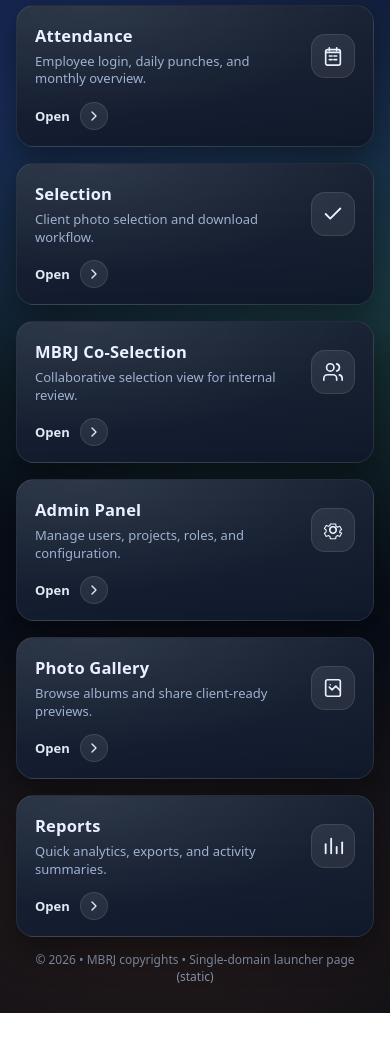
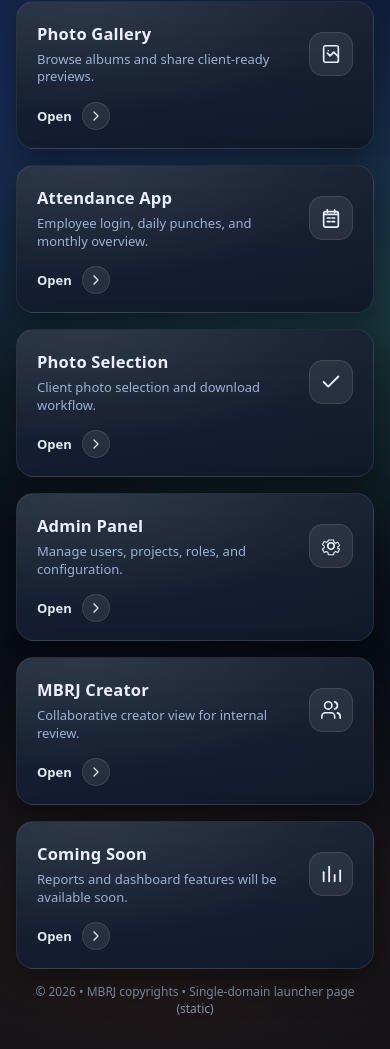
Before and after one commit to rohansolse/mbrj-main, a plain HTML site: page index.html in a window 390 px wide. Shown: the part 93-1142 px from the top of the page. Before the commit the page ends 1106 px from the top, so only its background shows below. Drawn offline with Linux system fonts and the light colour scheme.

Commit message:
Adjust MBRJ landing layout

```diff
--- a/index.html
+++ b/index.html
@@ -30,9 +30,9 @@
         radial-gradient(900px 500px at 40% 90%, rgba(255, 140, 80, .12), transparent 60%),
         linear-gradient(180deg, var(--bg1), var(--bg2));
       display:flex;
-      align-items:center;
+      align-items:flex-start;
       justify-content:center;
-      padding: 28px 16px;
+      padding: 24px 16px 32px;
     }
 
     .wrap{
@@ -85,13 +85,14 @@
       gap: 16px;
     }
 
-    @media (max-width: 980px){
+    @media (max-width: 1180px){
+      .wrap{ width:min(940px, 100%); }
       .grid{ grid-template-columns: repeat(2, minmax(0, 1fr)); }
       .topbar{ align-items:flex-start; }
       .hint{ text-align:left; max-width: unset; }
     }
 
-    @media (max-width: 560px){
+    @media (max-width: 720px){
       .grid{ grid-template-columns: 1fr; }
     }
 
@@ -210,9 +211,23 @@
       text-align:center;
     }
 
-    /* Make it feel centered vertically even with short screens */
-    @media (max-height: 700px){
-      body{ align-items:flex-start; }
+    @media (min-width: 721px) and (max-width: 1180px) and (orientation: portrait){
+      .wrap{ width:min(820px, 100%); }
+    }
+
+    @media (max-width: 1180px){
+      .tile{
+        min-height: 148px;
+        padding: 20px 20px 18px;
+      }
+      .title{ font-size: 18px; }
+      .desc{ font-size: 13.5px; }
+      .cta{ margin-top: 16px; }
+    }
+
+    @media (max-width: 720px){
+      .title{ font-size: 16.5px; }
+      .desc{ font-size: 13px; }
     }
   </style>
 </head>
@@ -221,17 +236,42 @@
   <main class="wrap">
     <div class="topbar">
       <div class="brand">
-        <h1>Welcome</h1>
+        <h1>Welcome to MBRJ</h1>
         <p>Select a module to continue.</p>
       </div>
     </div>
 
     <section class="grid">
-      <!-- 1) Attendance -->
-      <a class="tile accent-blue" href="/attendance" aria-label="Go to Attendance">
+      <!-- 1) Photo Gallery -->
+      <a class="tile accent-pink" href="/gallery" aria-label="Go to Photo Gallery">
         <div class="row">
           <div>
-            <h2 class="title">Attendance</h2>
+            <h2 class="title">Photo Gallery</h2>
+            <p class="desc">Browse albums and share client-ready previews.</p>
+          </div>
+          <div class="icon" aria-hidden="true">
+            <!-- image icon -->
+            <svg width="22" height="22" viewBox="0 0 24 24" fill="none">
+              <path d="M4 5a2 2 0 0 1 2-2h12a2 2 0 0 1 2 2v14a2 2 0 0 1-2 2H6a2 2 0 0 1-2-2V5Z" stroke="currentColor" stroke-width="1.8"/>
+              <path d="M8 11l3 3 4-4 5 5" stroke="currentColor" stroke-width="1.8" stroke-linecap="round" stroke-linejoin="round"/>
+              <path d="M9 9.2a.8.8 0 1 0 0-1.6.8.8 0 0 0 0 1.6Z" fill="currentColor"/>
+            </svg>
+          </div>
+        </div>
+        <div class="cta">
+          Open <span class="arrow" aria-hidden="true">
+            <svg width="16" height="16" viewBox="0 0 24 24" fill="none">
+              <path d="M9 18l6-6-6-6" stroke="currentColor" stroke-width="2" stroke-linecap="round" stroke-linejoin="round"/>
+            </svg>
+          </span>
+        </div>
+      </a>
+
+      <!-- 2) Attendance App -->
+      <a class="tile accent-blue" href="/attendance" aria-label="Go to Attendance App">
+        <div class="row">
+          <div>
+            <h2 class="title">Attendance App</h2>
             <p class="desc">Employee login, daily punches, and monthly overview.</p>
           </div>
           <div class="icon" aria-hidden="true">
@@ -251,43 +291,17 @@
         </div>
       </a>
 
-      <!-- 2) Selection -->
-      <a class="tile accent-green" href="/selection" aria-label="Go to Selection">
+      <!-- 3) Photo Selection -->
+      <a class="tile accent-green" href="/selection" aria-label="Go to Photo Selection">
         <div class="row">
           <div>
-            <h2 class="title">Selection</h2>
+            <h2 class="title">Photo Selection</h2>
             <p class="desc">Client photo selection and download workflow.</p>
           </div>
           <div class="icon" aria-hidden="true">
             <!-- check icon -->
             <svg width="22" height="22" viewBox="0 0 24 24" fill="none">
               <path d="M20 6L9 17l-5-5" stroke="currentColor" stroke-width="2" stroke-linecap="round" stroke-linejoin="round"/>
-            </svg>
-          </div>
-        </div>
-        <div class="cta">
-          Open <span class="arrow" aria-hidden="true">
-            <svg width="16" height="16" viewBox="0 0 24 24" fill="none">
-              <path d="M9 18l6-6-6-6" stroke="currentColor" stroke-width="2" stroke-linecap="round" stroke-linejoin="round"/>
-            </svg>
-          </span>
-        </div>
-      </a>
-
-      <!-- 3) MBRJ Co-Selection -->
-      <a class="tile accent-purple" href="/mbrj-co-selection" aria-label="Go to MBRJ Co-Selection">
-        <div class="row">
-          <div>
-            <h2 class="title">MBRJ Co-Selection</h2>
-            <p class="desc">Collaborative selection view for internal review.</p>
-          </div>
-          <div class="icon" aria-hidden="true">
-            <!-- users icon -->
-            <svg width="22" height="22" viewBox="0 0 24 24" fill="none">
-              <path d="M16 21v-2a4 4 0 0 0-4-4H6a4 4 0 0 0-4 4v2" stroke="currentColor" stroke-width="1.8" stroke-linecap="round"/>
-              <path d="M9 11a4 4 0 1 0 0-8 4 4 0 0 0 0 8Z" stroke="currentColor" stroke-width="1.8"/>
-              <path d="M22 21v-2a4 4 0 0 0-3-3.87" stroke="currentColor" stroke-width="1.8" stroke-linecap="round"/>
-              <path d="M16 3.13a4 4 0 0 1 0 7.75" stroke="currentColor" stroke-width="1.8" stroke-linecap="round"/>
             </svg>
           </div>
         </div>
@@ -325,19 +339,20 @@
         </div>
       </a>
 
-      <!-- 5) Photo Gallery -->
-      <a class="tile accent-pink" href="/gallery" aria-label="Go to Photo Gallery">
+      <!-- 5) MBRJ Creator -->
+      <a class="tile accent-purple" href="/mbrj-co-selection" aria-label="Go to MBRJ Creator">
         <div class="row">
           <div>
-            <h2 class="title">Photo Gallery</h2>
-            <p class="desc">Browse albums and share client-ready previews.</p>
+            <h2 class="title">MBRJ Creator</h2>
+            <p class="desc">Collaborative creator view for internal review.</p>
           </div>
           <div class="icon" aria-hidden="true">
-            <!-- image icon -->
+            <!-- users icon -->
             <svg width="22" height="22" viewBox="0 0 24 24" fill="none">
-              <path d="M4 5a2 2 0 0 1 2-2h12a2 2 0 0 1 2 2v14a2 2 0 0 1-2 2H6a2 2 0 0 1-2-2V5Z" stroke="currentColor" stroke-width="1.8"/>
-              <path d="M8 11l3 3 4-4 5 5" stroke="currentColor" stroke-width="1.8" stroke-linecap="round" stroke-linejoin="round"/>
-              <path d="M9 9.2a.8.8 0 1 0 0-1.6.8.8 0 0 0 0 1.6Z" fill="currentColor"/>
+              <path d="M16 21v-2a4 4 0 0 0-4-4H6a4 4 0 0 0-4 4v2" stroke="currentColor" stroke-width="1.8" stroke-linecap="round"/>
+              <path d="M9 11a4 4 0 1 0 0-8 4 4 0 0 0 0 8Z" stroke="currentColor" stroke-width="1.8"/>
+              <path d="M22 21v-2a4 4 0 0 0-3-3.87" stroke="currentColor" stroke-width="1.8" stroke-linecap="round"/>
+              <path d="M16 3.13a4 4 0 0 1 0 7.75" stroke="currentColor" stroke-width="1.8" stroke-linecap="round"/>
             </svg>
           </div>
         </div>
@@ -351,11 +366,11 @@
       </a>
 
       <!-- 6) Reports / Dashboard -->
-      <a class="tile accent-cyan" href="/reports" aria-label="Go to Reports">
+      <a class="tile accent-cyan" href="/reports" aria-label="Coming Soon">
         <div class="row">
           <div>
-            <h2 class="title">Reports</h2>
-            <p class="desc">Quick analytics, exports, and activity summaries.</p>
+            <h2 class="title">Coming Soon</h2>
+            <p class="desc">Reports and dashboard features will be available soon.</p>
           </div>
           <div class="icon" aria-hidden="true">
             <!-- bar chart icon -->
```
Also changed, not shown: 1 other file.
